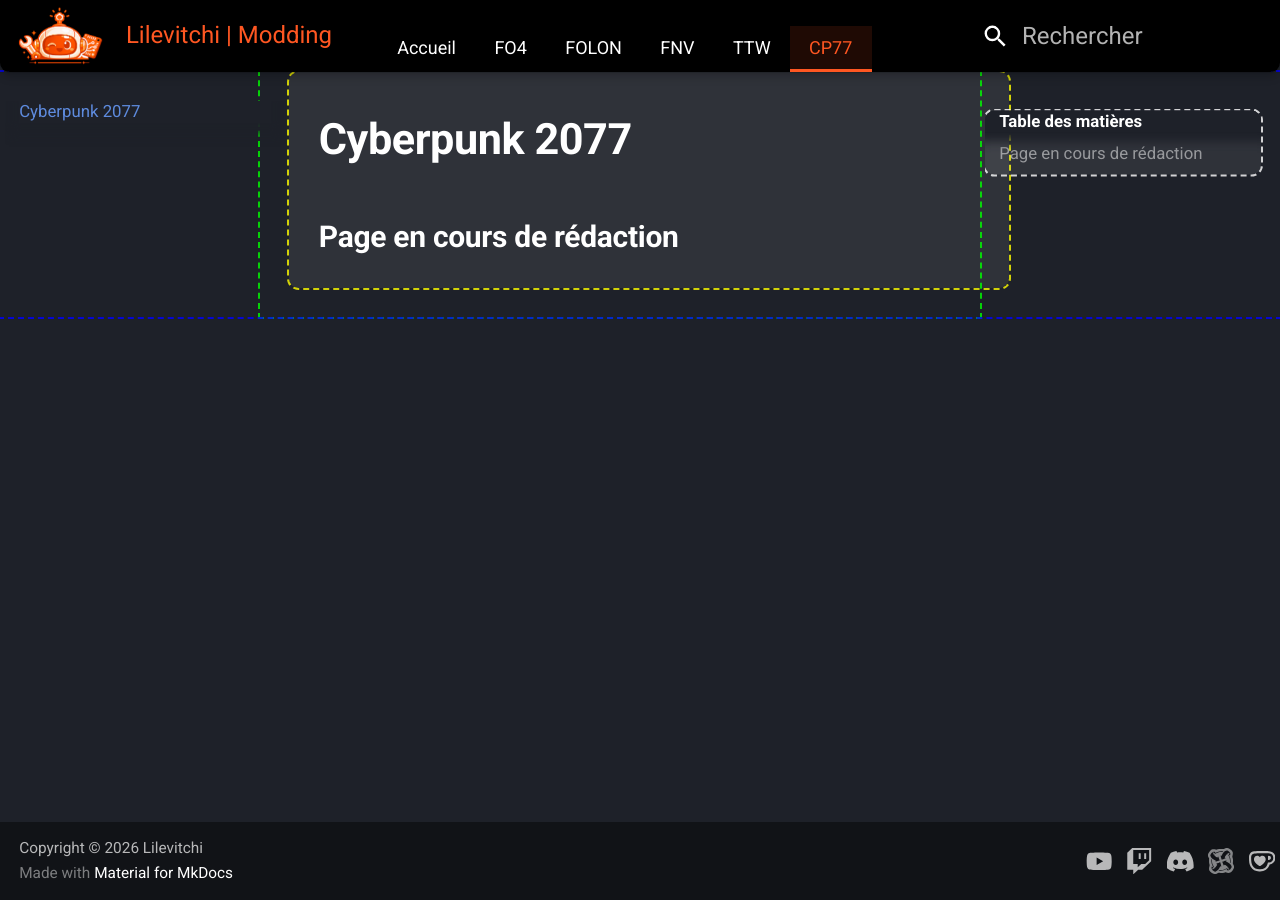
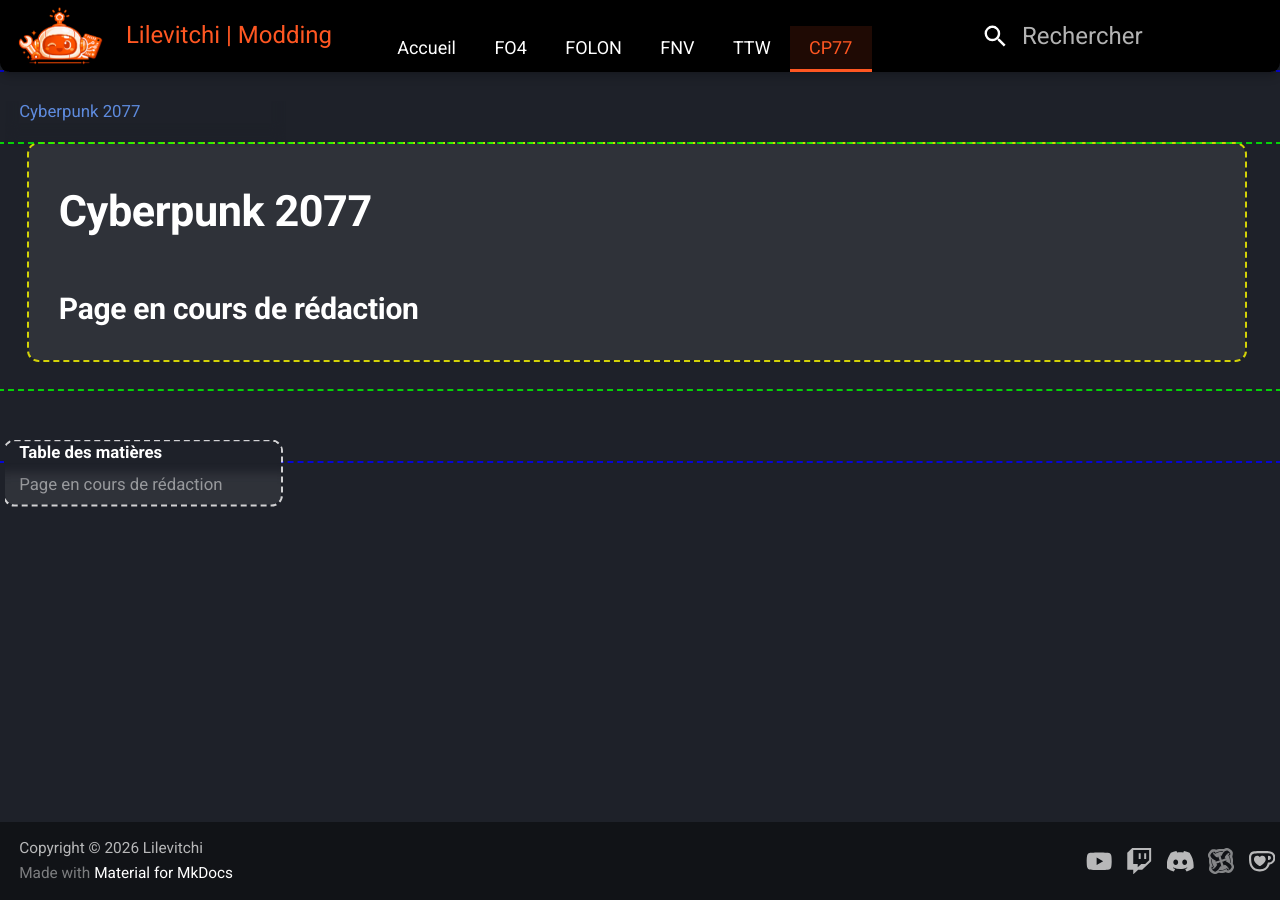
Before and after one commit to Lilevitchi/lilevitchi.github.io, an MkDocs documentation site: the page built from docs/cyberpunk/index.md, in a window 1280 px wide and 900 px high. Built offline with MkDocs 1.6.1 and Material for MkDocs 9.7.7, drawn with Linux system fonts in a browser that asks for light colours.

Commit message:
Update extra.css

```diff
--- a/docs/stylesheets/extra.css
+++ b/docs/stylesheets/extra.css
@@ -79,7 +79,6 @@
 [data-md-color-scheme] .md-header {
   position: stiky;
   background-color: var(--black);
-  outline: 1px solid rgba(0, 0, 0, 0.1);
   border-bottom-left-radius: var(--radius-sm);
   border-bottom-right-radius: var(--radius-sm);
   height: var(--header-height);
@@ -88,6 +87,23 @@
 [data-md-color-scheme] .md-header * {
   font-size: inherit;
 }
+
+.progress-container {
+  width: 100%;
+  height: 3.2rem;
+  background-color: #6e6e6e;
+  border-bottom-left-radius: 8px;
+  border-bottom-right-radius: 8px;
+  position: fixed;
+}
+
+/*.progress-bar {
+  height: 5.2em;
+  width: 0%;
+  background-color: #71e075;
+  border-bottom-left-radius: 8px;
+  border-bottom-right-radius: 8px;
+}*/
 
 /* Contenu interne du header */
 [data-md-color-scheme] .md-header__inner {
@@ -247,28 +263,8 @@
   max-width: none;
   margin: 0;
   display: grid;
-  grid-template-columns:
-    minmax(0, 260px)   /* sidebar gauche */
-    minmax(0, 1fr)    /* contenu principal */
-    minmax(0, 300px); /* sidebar droite */
-  gap: 0;
+  gap: var(--space-sm);
   outline: 2px dashed rgba(0, 0, 255, 0.8); /* Bleu */
-}
-
-/* Sidebar gauche */
-[data-md-color-scheme] .md-sidebar--primary {
-  grid-column: 1;
-}
-
-/* Contenu */
-[data-md-color-scheme] .md-content {
-  grid-column: 2;
-  width: 100%;
-}
-
-/* Sidebar droite (TOC) */
-[data-md-color-scheme] .md-sidebar--secondary {
-  grid-column: 3;
 }
 
 [data-md-color-scheme] .md-content {
@@ -279,10 +275,8 @@
 
 /* Conteneur principal */
 [data-md-color-scheme] .md-content__inner {
-  max-width: none;
+  max-width: var(--grid-max-width);
   width: 100%;
-  margin-left: auto;
-  margin-right: auto;
   padding: var(--space-lg);
   background-color: var(--tab-bg-hover);
   border-radius: var(--radius-sm);
```
